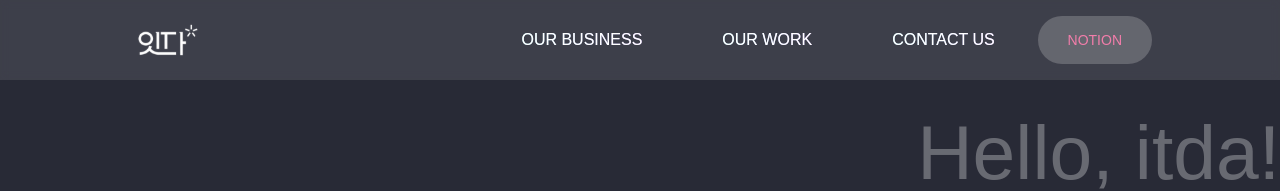
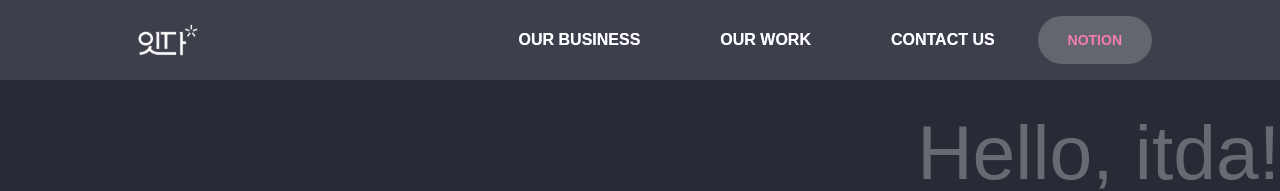
Before and after one commit to lillyYu/itda-platform, a React (Create React App) app in the folder client/: page / in a window 1280 px wide. Shown: the top 191 px of the page. Built offline with nearby package versions, Linux system fonts and the light colour scheme; a web font is replaced by a local one.

Commit message:
bold weight

```diff
--- a/client/src/scss/pages/header.scss
+++ b/client/src/scss/pages/header.scss
@@ -20,16 +20,14 @@
     height: 100%;
 
     nav {
-
-
       &>ul {
         li {
           padding: 2rem 0;
 
           cursor: pointer;
           font-size: 1.6rem;
-          font-family: $bold-ff;
           text-align: center;
+          font-weight: bold;
 
           background: linear-gradient(to right, $point-blue-color 0%, $point-purple-color 50%, $point-pink-color 100%);
           background-size: 200% 200%;
@@ -40,7 +38,7 @@
           animation: rainbow 2s ease-in-out infinite;
 
           text-transform: uppercase;
-          transition: color .3s ease-in-out;
+          transition: color 0.3s ease-in-out;
 
           &:hover {
             color: rgba(0, 0, 0, 0);
@@ -56,7 +54,7 @@
         a {
           cursor: pointer;
           font-size: 1.4rem;
-          font-family: $bold-ff;
+          font-weight: bold;
           text-align: center;
 
           @include button();
--- a/client/src/scss/pages/our-work.scss
+++ b/client/src/scss/pages/our-work.scss
@@ -69,10 +69,9 @@
               background-color: $opacity-white-60;
 
               em {
-                font-family: $bold-ff;
+                @include gradientFont();
                 font-style: normal;
-
-                @include gradientFont();
+                font-weight: bold;
               }
             }
           }
```
